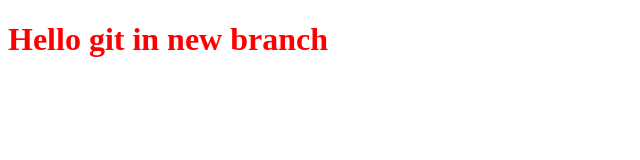
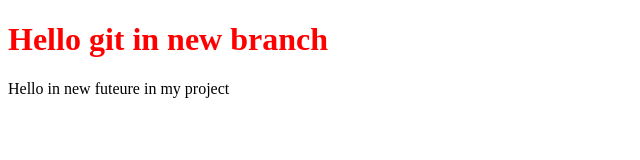
Before and after one commit to sidaty-cherifAhmed/myproject, a plain HTML site: page index.html in a window 1280 px wide. Shown: the whole page, without its empty margins (0-640 px from the left). Drawn offline with Linux system fonts and the light colour scheme.

Commit message:
add test.html and index.html modify

```diff
--- a/index.html
+++ b/index.html
@@ -7,5 +7,6 @@
 </head>
 <body>
     <h1 style="color:  red;">Hello git in new branch</h1>
+    <p>Hello in new futeure in my project</p>
 </body>
 </html>
```
Also changed, not shown: test.html (added).
